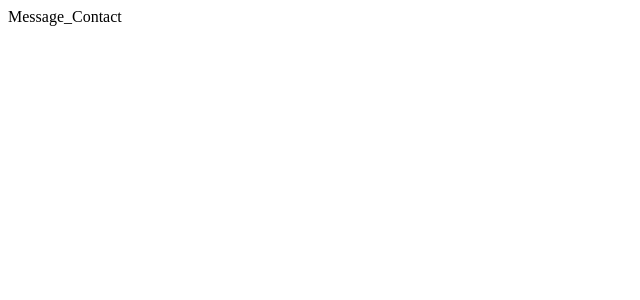
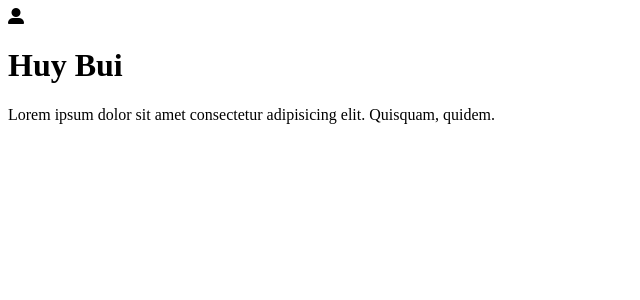
Before and after one commit to arishuy/chat, a React (Create React App) app in the folder client/: page /Message_Contact in a window 1280 px wide. Shown: the top 300 px of the page, without its empty margins (0-640 px from the left). Built offline with nearby package versions, Linux system fonts and the light colour scheme.

Commit message:
pull code

```diff
--- /dev/null
+++ b/client/src/components/UserCard.js
@@ -0,0 +1,20 @@
+import React from 'react'
+
+const UserCard = () => {
+  return (
+    <div className="container">
+      <div className="container-img">
+        <i className="fa-solid fa-user-large"></i>
+      </div>
+      <div className="container-content">
+        <h1>Huy Bui</h1>
+        <p>
+          Lorem ipsum dolor sit amet consectetur adipisicing elit. Quisquam,
+          quidem.
+        </p>
+      </div>
+    </div>
+  );
+}
+
+export default UserCard
--- a/client/src/pages/Message_Contact.jsx
+++ b/client/src/pages/Message_Contact.jsx
@@ -1,8 +1,11 @@
 import React from 'react'
+import UserCard from '../components/UserCard'
 
 const Message_Contact = () => {
   return (
-    <div>Message_Contact</div>
+      <div>
+          <UserCard />
+      </div>
   )
 }
 
--- a/client/src/scss/index.scss
+++ b/client/src/scss/index.scss
@@ -1,2 +1 @@
-@import '../../components/Body.js';
-@import '../../components/Header.js';
+@import './mixin.scss'
```
Also changed, not shown: client/src/scss/components/UserCard.scss (added).
